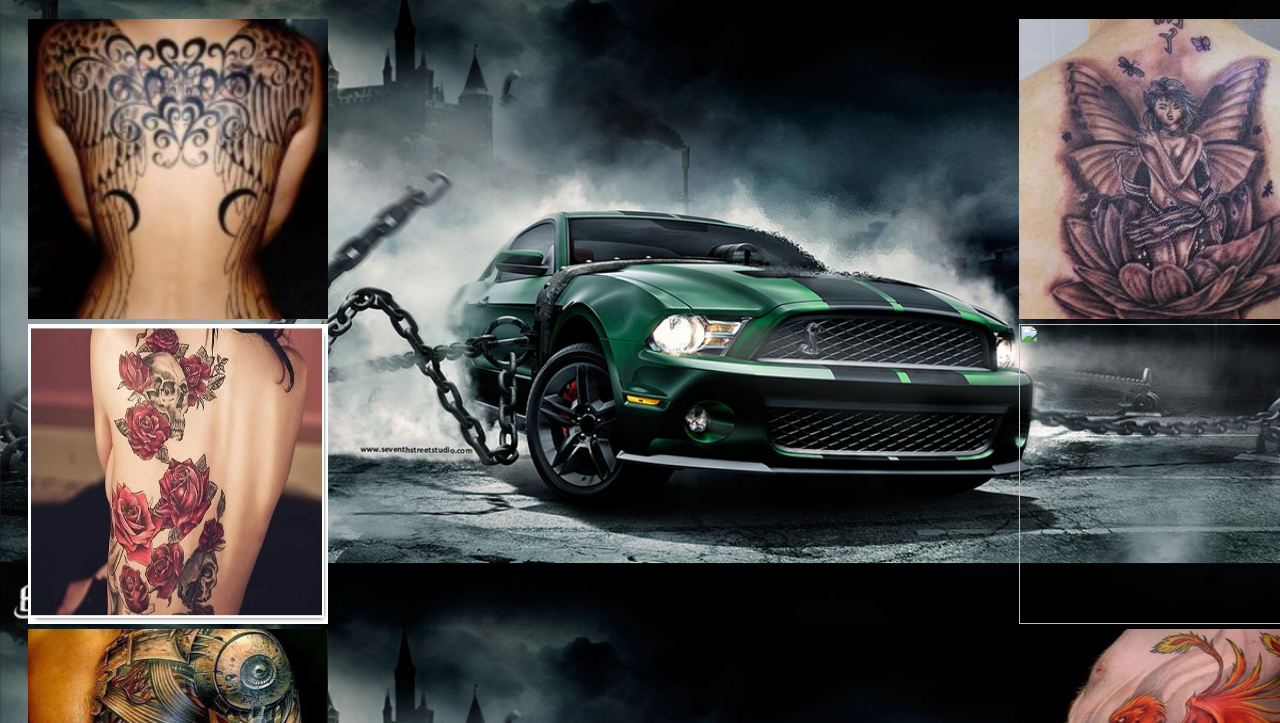
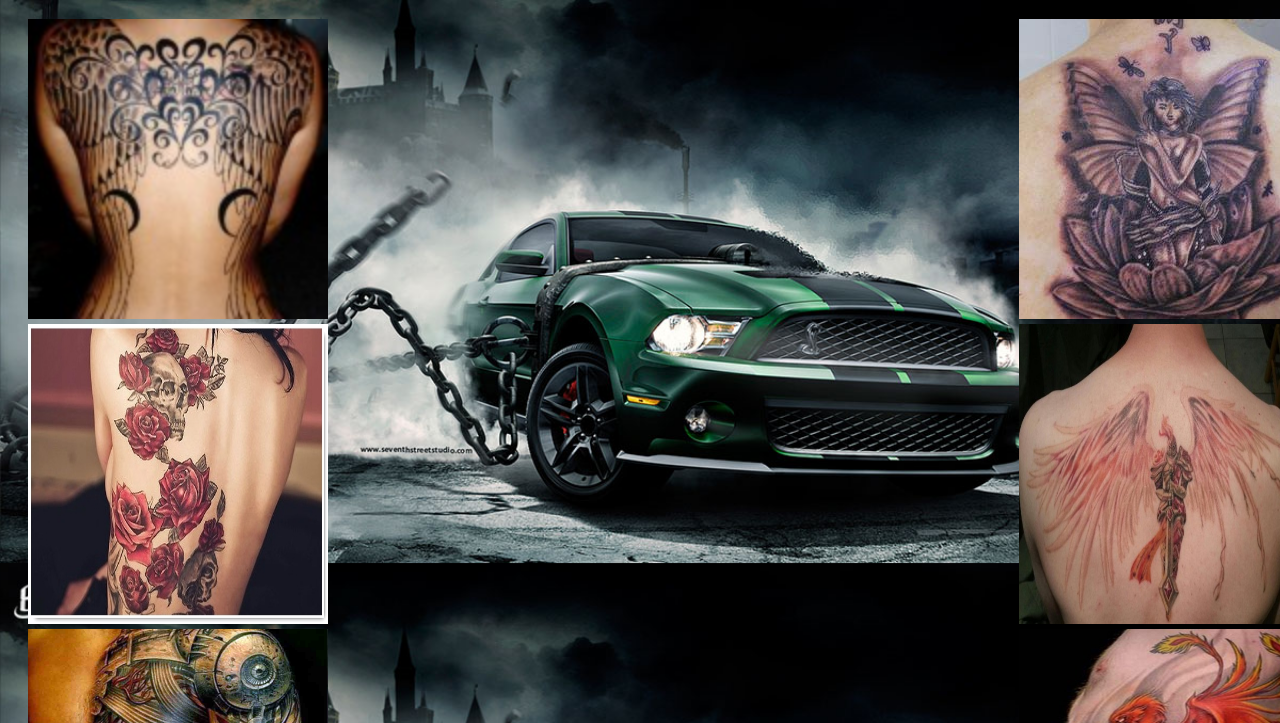
Before and after one commit to angedu59/ma-page-web, a plain HTML site: page index.html in a window 1280 px wide. Shown: the part 77-800 px from the top of the page. Drawn offline with Linux system fonts and the light colour scheme.

Commit message:
Update index.html

```diff
--- a/index.html
+++ b/index.html
@@ -27,7 +27,7 @@
   <a herf="http://www.photo-tatouage.fr/tatouage-fleur-couleur.html"><img src="fleur.jpg"/></a>
 </section>
 <section class="right">
-  <a herf="http://tatouagenuque.fr/tatouage-la-signification-de-son-emplacement/"><img src="homme volent.jpg"/></a>
+  <a herf="http://tatouagenuque.fr/tatouage-la-signification-de-son-emplacement/"><img src="hommevolent.jpg"/></a>
 </section>
 </div>
 
```
